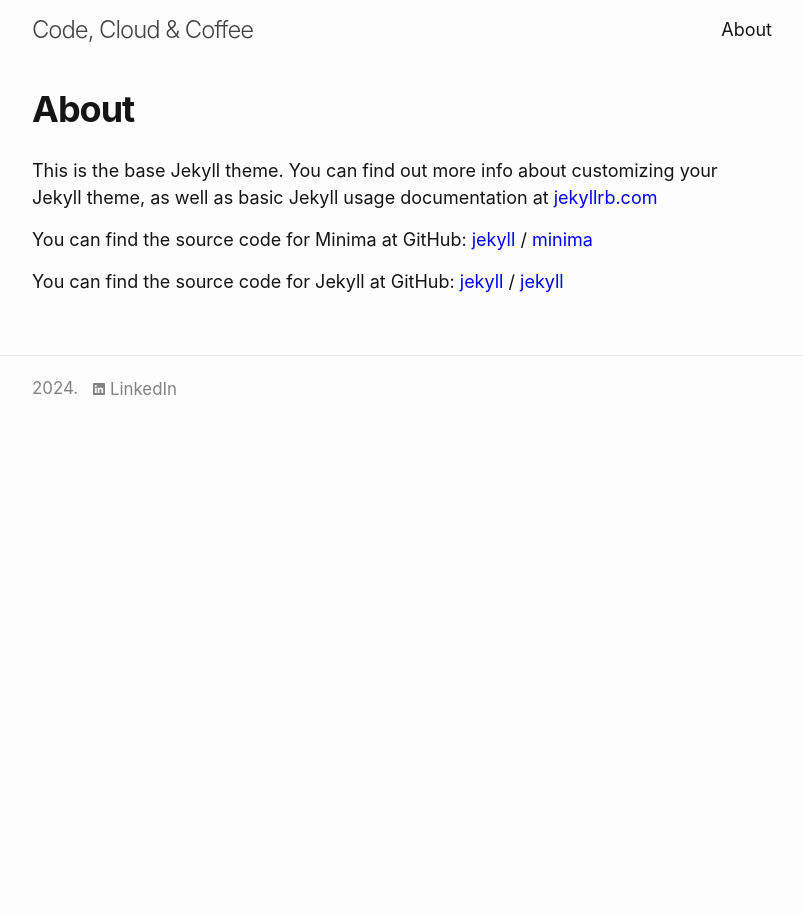
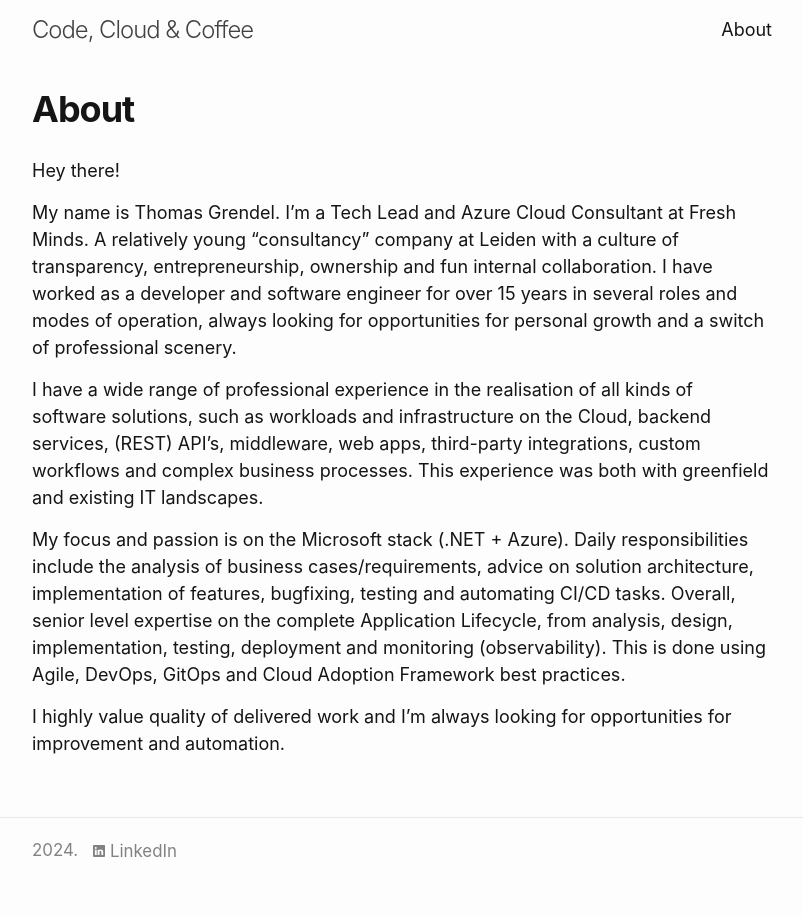
Before and after one commit to thomgre/thomgre.github.io, a Jekyll site: the page built from about.markdown, in a window 1280 px wide. Shown: the whole page, without its empty margins (238-1041 px from the left). Built offline with Jekyll 4.4.1, drawn with Linux system fonts in a browser that asks for light colours.

Commit message:
Add about content

```diff
--- a/_sass/custom.scss
+++ b/_sass/custom.scss
@@ -34,6 +34,10 @@ h1.post-title {
   font-size: 36px;
 }
 
+.post-meta {
+  display: block;
+}
+
 // Use media queries like this:
 // @include media-query($on-palm) {
 //   .wrapper {
--- a/about.markdown
+++ b/about.markdown
@@ -3,16 +3,25 @@ layout: page
 title: About
 permalink: /about/
 ---
+Hey there!
 
-This is the base Jekyll theme. You can find out more info about customizing your Jekyll theme, as well as basic Jekyll usage documentation at [jekyllrb.com](https://jekyllrb.com/)
+My name is Thomas Grendel. I'm a Tech Lead and Azure Cloud Consultant at Fresh Minds. A relatively
+young "consultancy" company at Leiden with a culture of transparency, entrepreneurship, ownership
+and fun internal collaboration. I have worked as a developer and software engineer for over 15 years
+in several roles and modes of operation, always looking for opportunities for personal growth and
+a switch of professional scenery.
 
-You can find the source code for Minima at GitHub:
-[jekyll][jekyll-organization] /
-[minima](https://github.com/jekyll/minima)
+I have a wide range of professional experience in the realisation of all kinds of software
+solutions, such as workloads and infrastructure on the Cloud, backend services, (REST) API's,
+middleware, web apps, third-party integrations, custom workflows and complex business processes.
+This experience was both with greenfield and existing IT landscapes.
 
-You can find the source code for Jekyll at GitHub:
-[jekyll][jekyll-organization] /
-[jekyll](https://github.com/jekyll/jekyll)
+My focus and passion is on the Microsoft stack (.NET + Azure). Daily responsibilities include
+the analysis of business cases/requirements, advice on solution architecture, implementation
+of features, bugfixing, testing and automating CI/CD tasks. Overall, senior level expertise on
+the complete Application Lifecycle, from analysis, design, implementation, testing,
+deployment and monitoring (observability). This is done using Agile, DevOps, GitOps and
+Cloud Adoption Framework best practices.
 
-
-[jekyll-organization]: https://github.com/jekyll
+I highly value quality of delivered work and I'm always looking for opportunities for improvement
+and automation.
```
Also changed, not shown: _posts/2024-08-10-what-makes-an-api.markdown (added, +7 -0 lines).
